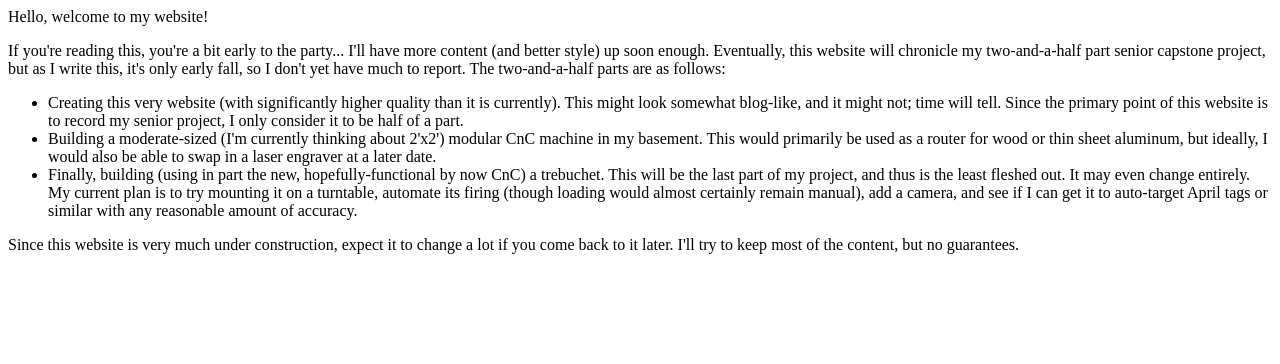
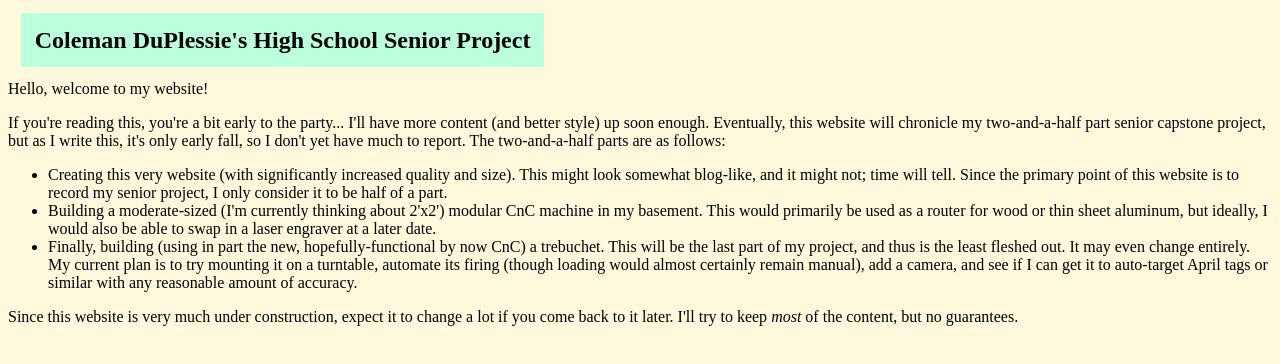
Before and after one commit to ColemanDuPlessie/senior-project-website, a plain HTML site: page index.html in a window 1280 px wide. Drawn offline with Linux system fonts and the light colour scheme.

Commit message:
Added some very, very basic CSS

```diff
--- /dev/null
+++ b/css/style.css
@@ -0,0 +1,8 @@
+body {background: #fff8dd;}
+
+h2 {
+    background: #bbffdd;
+    margin: 10pt;
+    padding: 10pt;
+    width:fit-content;
+}
--- a/index.html
+++ b/index.html
@@ -3,8 +3,11 @@
 <head>
   <meta charset="utf-8">
   <title>Coleman DuPlessie's High School Senior Project</title>
+  <link rel="stylesheet" href="css/style.css">
 </head>
 <body>
+<h2>Coleman DuPlessie's High School Senior Project</h2>
+
 Hello, welcome to my website!
 
 <p>
@@ -13,12 +16,12 @@ Hello, welcome to my website!
   The two-and-a-half parts are as follows:
 </p>
 <ul>
-  <li>Creating this very website (with significantly higher quality than it is currently). This might look somewhat blog-like, and it might not; time will tell. Since the primary point of this website is to record my senior project, I only consider it to be half of a part.</li>
+  <li>Creating this very website (with significantly increased quality and size). This might look somewhat blog-like, and it might not; time will tell. Since the primary point of this website is to record my senior project, I only consider it to be half of a part.</li>
   <li>Building a moderate-sized (I'm currently thinking about 2'x2') modular CnC machine in my basement. This would primarily be used as a router for wood or thin sheet aluminum, but ideally, I would also be able to swap in a laser engraver at a later date.</li>
   <li>Finally, building (using in part the new, hopefully-functional by now CnC) a trebuchet. This will be the last part of my project, and thus is the least fleshed out. It may even change entirely. My current plan is to try mounting it on a turntable, automate its firing (though loading would almost certainly remain manual), add a camera, and see if I can get it to auto-target April tags or similar with any reasonable amount of accuracy.</li>
 </ul>
 <p>
-  Since this website is very much under construction, expect it to change a lot if you come back to it later. I'll try to keep <emph>most</emph> of the content, but no guarantees.
+  Since this website is very much under construction, expect it to change a lot if you come back to it later. I'll try to keep <em>most</em> of the content, but no guarantees.
 </p>
 </body>
 </html>
```
